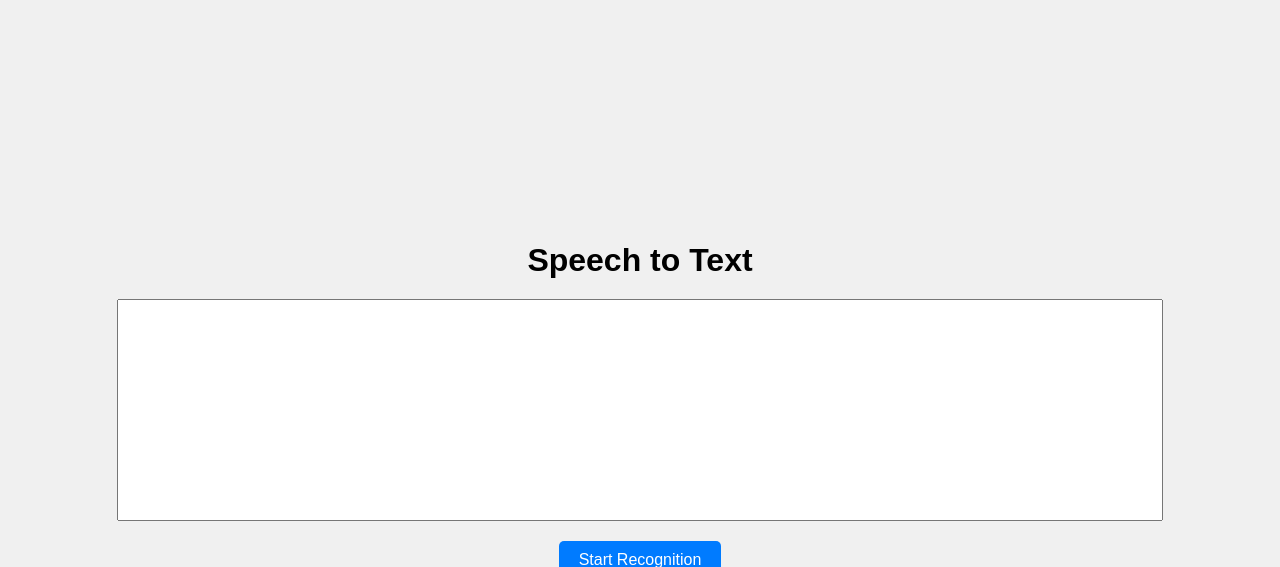
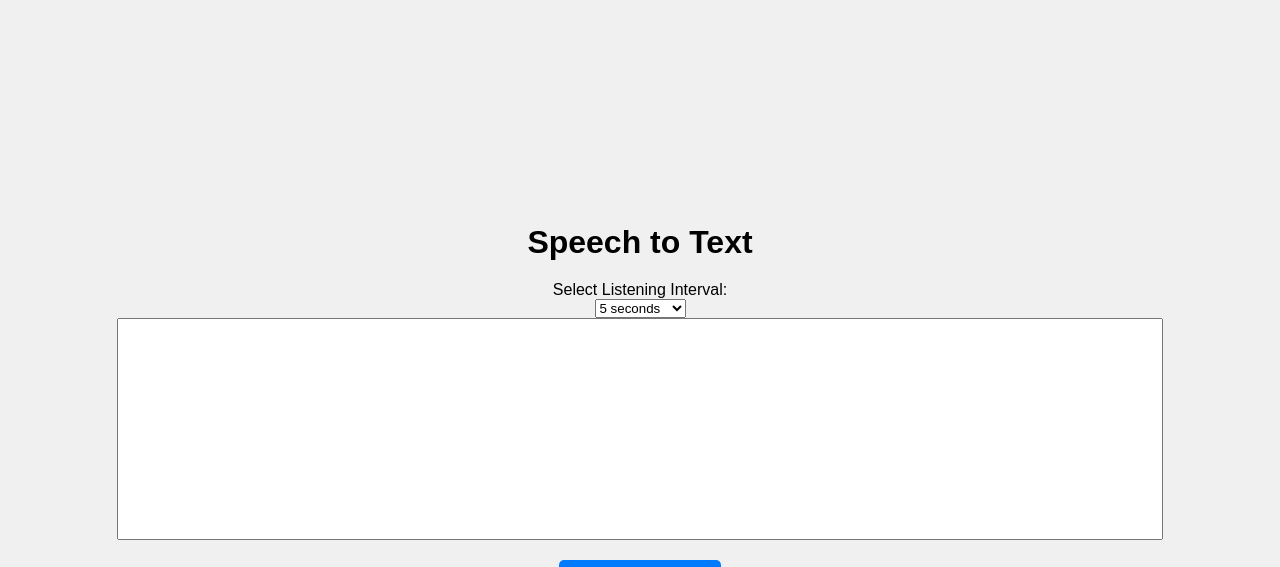
Before and after one commit to meenbeese/NewHacks24, a Flask app: page / in a window 1280 px wide. Shown: the top 567 px of the page. Run offline with Flask 3, Linux system fonts and the light colour scheme.

Commit message:
Add listening intervals

```diff
--- a/app.py
+++ b/app.py
@@ -1,4 +1,4 @@
-from flask import Flask, render_template, request
+from flask import Flask, render_template, request, jsonify
 import speech_recognition as sr
 
 app = Flask(__name__)
@@ -9,9 +9,11 @@ def index():
 
 @app.route('/speech_to_text', methods=['POST'])
 def speech_to_text():
+    data = request.get_json()
+    interval = int(data.get('interval', 5))
     recognizer = sr.Recognizer()
     with sr.Microphone() as source:
-        audio = recognizer.listen(source)
+        audio = recognizer.listen(source, timeout=interval)
         try:
             text = recognizer.recognize_google(audio)
             return text
--- a/templates/index.html
+++ b/templates/index.html
@@ -50,7 +50,13 @@
 </head>
 <body>
     <h1>Speech to Text</h1>
-    <label for="result"></label><textarea id="result" rows="10" cols="50" readonly></textarea>
+    <label for="interval">Select Listening Interval:</label>
+    <select id="interval">
+        <option value="5">5 seconds</option>
+        <option value="15">15 seconds</option>
+        <option value="30">30 seconds</option>
+    </select>
+    <textarea id="result" rows="10" cols="50" readonly></textarea>
     <button id="recognitionButton" class="start" onclick="toggleRecognition()">Start Recognition</button>
 
     <script>
@@ -73,7 +79,14 @@
         }
 
         function startRecognition() {
-            fetch('/speech_to_text', { method: 'POST' })
+            const interval = document.getElementById('interval').value;
+            fetch('/speech_to_text', {
+                method: 'POST',
+                headers: {
+                    'Content-Type': 'application/json'
+                },
+                body: JSON.stringify({ interval: interval })
+            })
             .then(response => response.text())
             .then(text => {
                 document.getElementById('result').value = text;
```
Lines whose indentation alone changed are shown as unchanged.
